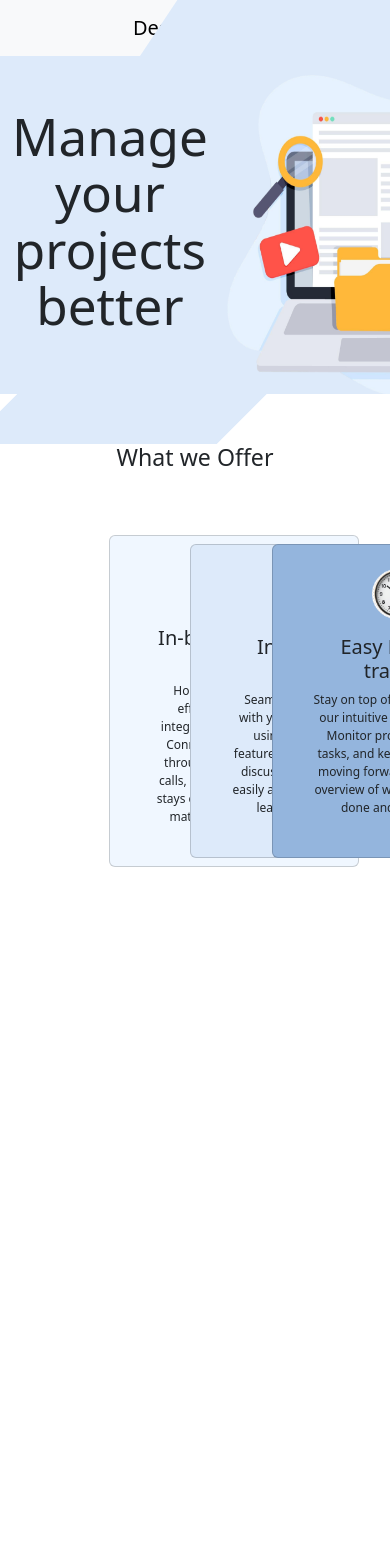
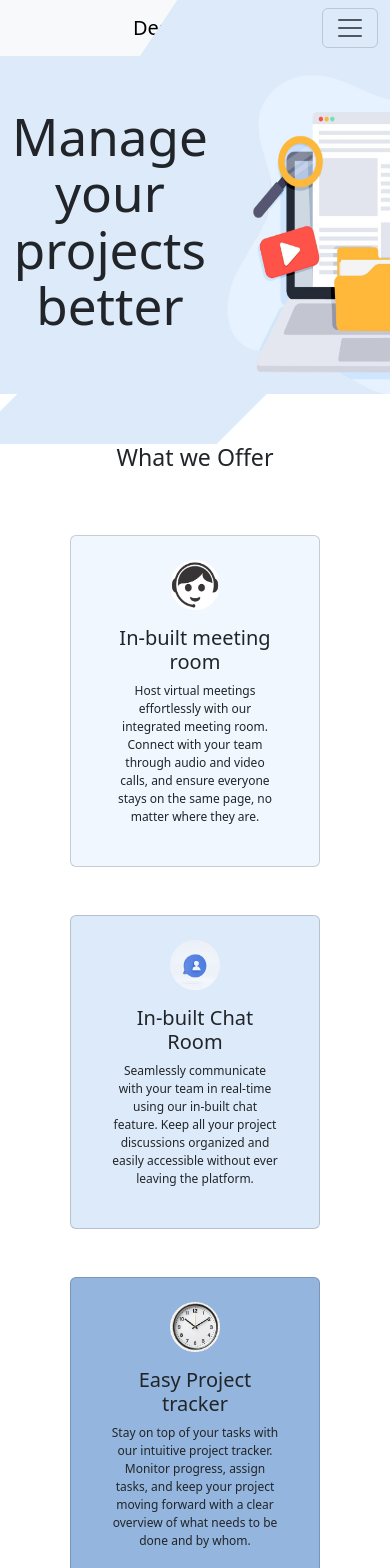
Before and after one commit to hadiya8149/Project-Management, a React (Vite) app: page / in a window 390 px wide. Shown: the top 1568 px of the page. Before the commit the page ends 923 px from the top, so only its background shows below. Built offline with nearby package versions, Linux system fonts and the light colour scheme.

Commit message:
responsive updat

```diff
--- a/src/App.css
+++ b/src/App.css
@@ -74,3 +74,24 @@ p.card-text{
     animation: logo-spin infinite 20s linear;
   }
 }
+.main-content{
+  display:flex;
+  flex-direction: row;
+  align-items:center;
+  justify-content: center;
+}
+@media only screen and ((max-width:1025px)){
+  .col-sm-4{
+    flex:1 0 auto;
+    width:33%;
+  }
+}
+@media(max-width:768px){
+  .navbar-toggler{
+    z-index:1;
+
+  }
+  .row{
+    flex-direction:column;
+  }
+}
--- a/src/App.jsx
+++ b/src/App.jsx
@@ -27,8 +27,9 @@ function App() {
     <h3>What we Offer</h3>
 
       </div>
-<div className='row justify-content-center align-items-center' style={{padding:'32px'}}>
-  <div className='col-3'>
+<div className='container-fluid main-content ' style={{padding:'32px'}}>
+  <div className='row'>
+  <div className='col-sm-4'>
 <div className='card' style={{backgroundColor:'#F0F7FF'}}>
 <img src={meeting_icon} style={{background:'inherent'}} class="card-img-top" alt="..."/>
 <div className='card-body'>
@@ -39,7 +40,7 @@ function App() {
 </div>
 </div>
   </div>
-  <div className='col-3'>
+  <div className='col-sm-4'>
 
     <div className='card' style={{backgroundColor:"#DDEAFA"}}>
 <img src={chat_icon} className='card-img-top text-center'/>
@@ -51,7 +52,7 @@ function App() {
 </div>
     </div>
   </div>
-  <div className='col-3'>
+  <div className='col-sm-4'>
 
     <div className='card' style={{backgroundColor:"#94B5DD"}}>
       <img src={clock_icon} className='card-img-top' alt="project tracking" ></img>
@@ -63,6 +64,8 @@ function App() {
       </div>
     </div>
   </div>
+  </div>
+
 </div>
   </div>
 
--- a/src/index.css
+++ b/src/index.css
@@ -42,6 +42,9 @@ a.nav-link{
 .get-started{
   position:relative;
   z-index:1;
+  justify-content:center;
+  align-items:center;
+
 }
 .get-started-link{
   margin-left: 25px;
@@ -90,3 +93,12 @@ button:focus-visible {
     background-color: #f9f9f9;
   }
 }
+@media only screen and (max-width:769px){
+  form.d-flex.get-started{
+    margin:0 auto;
+
+  }
+  .get-started-link{
+    margin:0 auto;
+  }
+}
```
